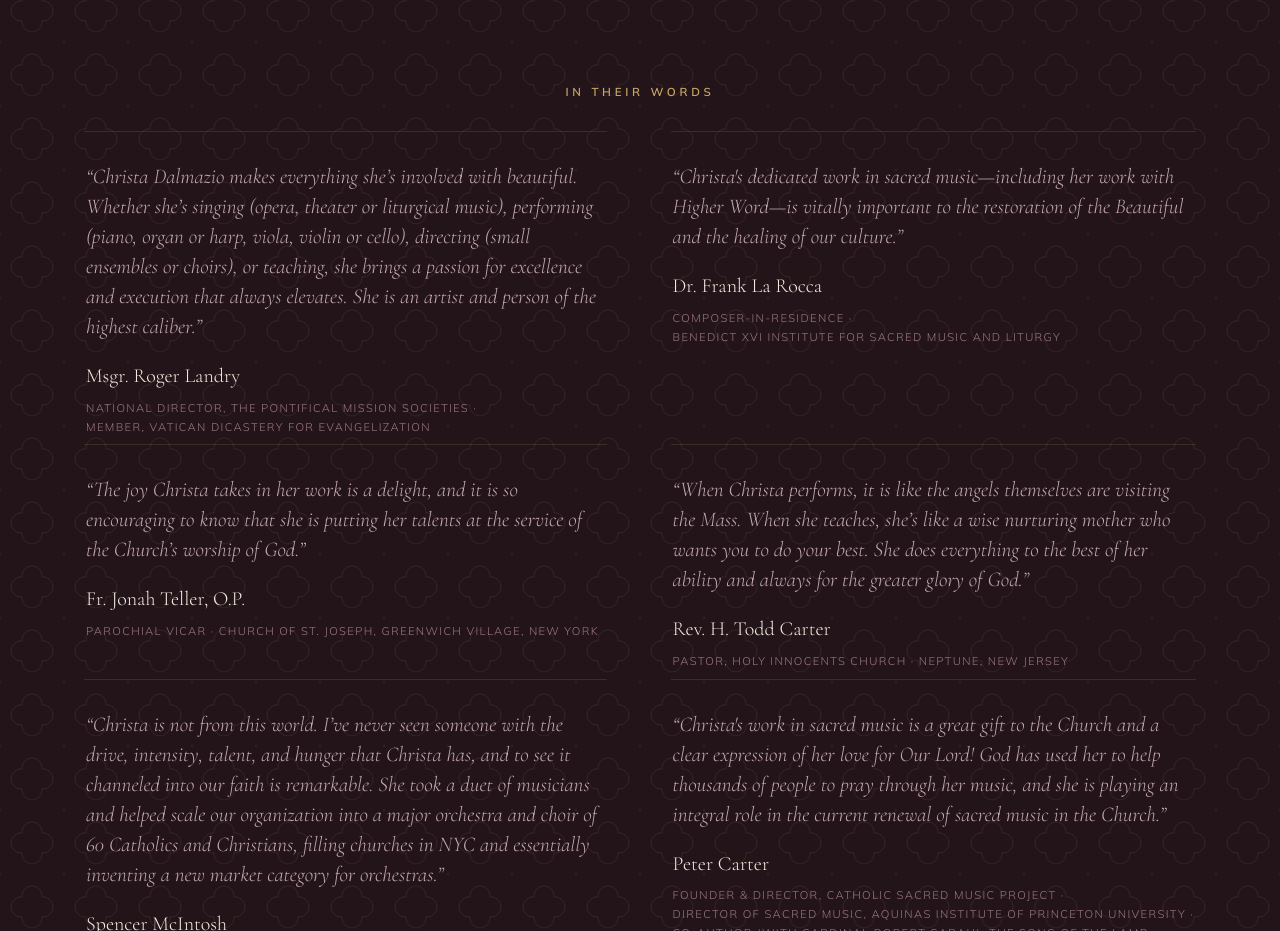
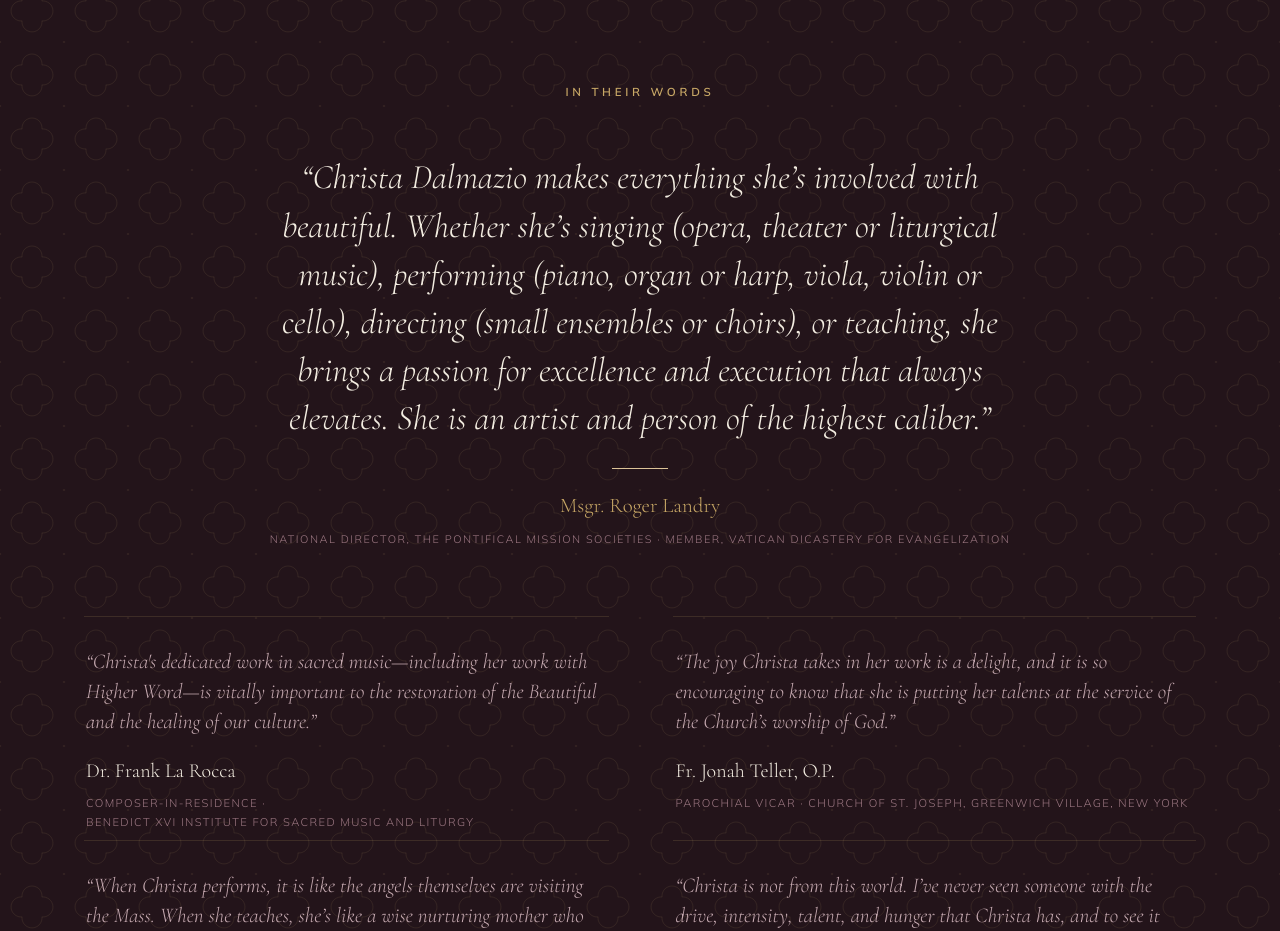
Before and after one commit to liquid1188/christa-dalmazio, an Eleventy site: page src/index.njk in a window 1280 px wide. Shown: the part 1924-2855 px from the top of the page. Built offline with nearby package versions, Linux system fonts and the light colour scheme; Eleventy itself is replaced by a stand-in of ours; files that its build step writes are made by us from their sources.

Commit message:
Endorsements: feature Msgr. Landry with full quote in the band; featured card leaves the grid

```diff
--- a/src/_data/endorsements.json
+++ b/src/_data/endorsements.json
@@ -3,7 +3,9 @@
     {
       "name": "Msgr. Roger Landry",
       "role": "National Director, The Pontifical Mission Societies · Member, Vatican Dicastery for Evangelization",
-      "quote": "Christa Dalmazio makes everything she’s involved with beautiful. Whether she’s singing (opera, theater or liturgical music), performing (piano, organ or harp, viola, violin or cello), directing (small ensembles or choirs), or teaching, she brings a passion for excellence and execution that always elevates. She is an artist and person of the highest caliber."
+      "quote": "Christa Dalmazio makes everything she’s involved with beautiful. Whether she’s singing (opera, theater or liturgical music), performing (piano, organ or harp, viola, violin or cello), directing (small ensembles or choirs), or teaching, she brings a passion for excellence and execution that always elevates. She is an artist and person of the highest caliber.",
+      "featured": true,
+      "featured_quote": ""
     },
     {
       "name": "Dr. Frank La Rocca",
--- a/src/index.njk
+++ b/src/index.njk
@@ -318,10 +318,10 @@ footer{padding:60px 0 38px;border-top:1px solid var(--rule-d);text-align:center}
 {% raw %}
   <div class="en-grid">
 {% endraw %}
-{%- for e in endorsements.items %}
+{%- for e in endorsements.items %}{%- if not e.featured %}
     <div class="en-card reveal">{% if e.quote %}<div class="en-q">&ldquo;{{ e.quote | safe }}&rdquo;</div>{% else %}<span class="en-tag">Endorsement forthcoming</span><div class="en-q en-ph">&ldquo; A sentence or two of endorsement will appear here. &rdquo;</div>{% endif %}
     <div class="en-meta"><div class="en-name">{{ e.name }}</div><div class="en-role">{{ e.role | roleBreak | safe }}</div></div></div>
-{%- endfor %}
+{%- endif %}{%- endfor %}
 {% raw %}
   </div>
 </div></section>
```
